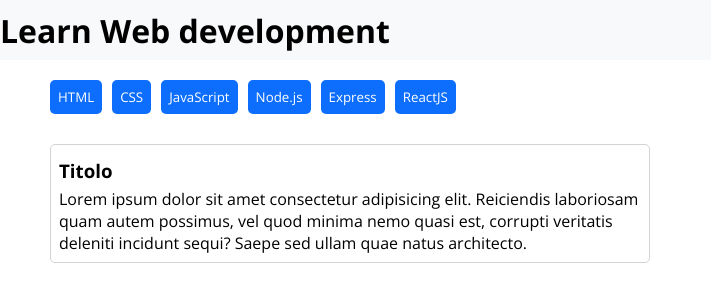
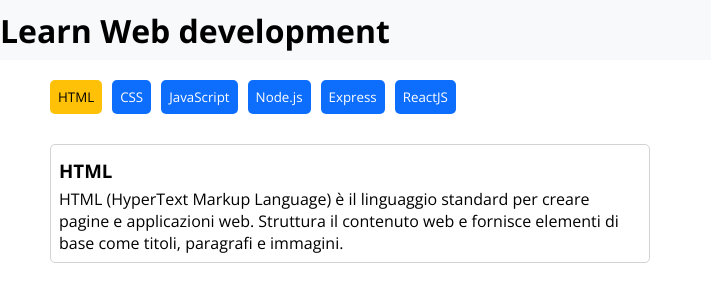
Before and after one commit to MattiaNatella/react-use-state, a React (Vite) app: page / in a window 1280 px wide. Shown: the top 302 px of the page, without its empty margins (0-711 px from the left). Built offline with nearby package versions, Linux system fonts and the light colour scheme.

Commit message:
end base exercise

```diff
--- a/src/App.jsx
+++ b/src/App.jsx
@@ -2,7 +2,6 @@ import Header from "./components/Header"
 import Main from "./components/Main"
 
 function App() {
-
 
   return (
     <>
--- a/src/components/Main.jsx
+++ b/src/components/Main.jsx
@@ -1,23 +1,26 @@
+import { useState } from "react"
 import languages from "../assets/languages"
 import Button from "./partials/Button"
-
-
-
+import Card from "./partials/Card"
 
 const Main = () => {
+
+    const [selectedId, setSelectedId] = useState(1);
+
+    const handlerToggle = (id) => {
+        setSelectedId(id)
+    }
+
     return (
         <main>
             <div className="container">
                 {languages.map(language =>
-                    <Button id={language.id} title={language.title} />
+                    <Button key={language.id} title={language.title} onToggle={() => handlerToggle(language.id)} isActive={language.id == selectedId} />
                 )}
             </div>
-            <div className="card container">
-                <h3>Titolo</h3>
-                <p>Lorem ipsum dolor sit amet consectetur adipisicing elit. Reiciendis laboriosam quam autem possimus, vel quod minima nemo quasi est, corrupti veritatis deleniti incidunt sequi? Saepe sed ullam quae natus architecto.</p>
-            </div>
+            <Card languages={languages} cardId={selectedId} />
 
-        </main>
+        </main >
 
 
     )
--- a/src/components/partials/Button.jsx
+++ b/src/components/partials/Button.jsx
@@ -1,7 +1,9 @@
 const Button = (props) => {
     const { id, title } = props
+    const onToggle = props.onToggle
+    const isActive = props.isActive
     return (
-        <button className="" key={id}>{title}</button>
+        <button onClick={onToggle} className={isActive ? "active" : ""} key={id}>{title}</button>
     )
 }
 
--- /dev/null
+++ b/src/components/partials/Card.jsx
@@ -0,0 +1,12 @@
+const Card = (props) => {
+
+    const { languages, cardId } = props;
+    return (
+        <div className="card container">
+            <h3>{languages.find(language => language.id == cardId).title}</h3>
+            <p>{languages.find(language => language.id == cardId).description}</p>
+        </div>
+    )
+}
+
+export default Card
```
